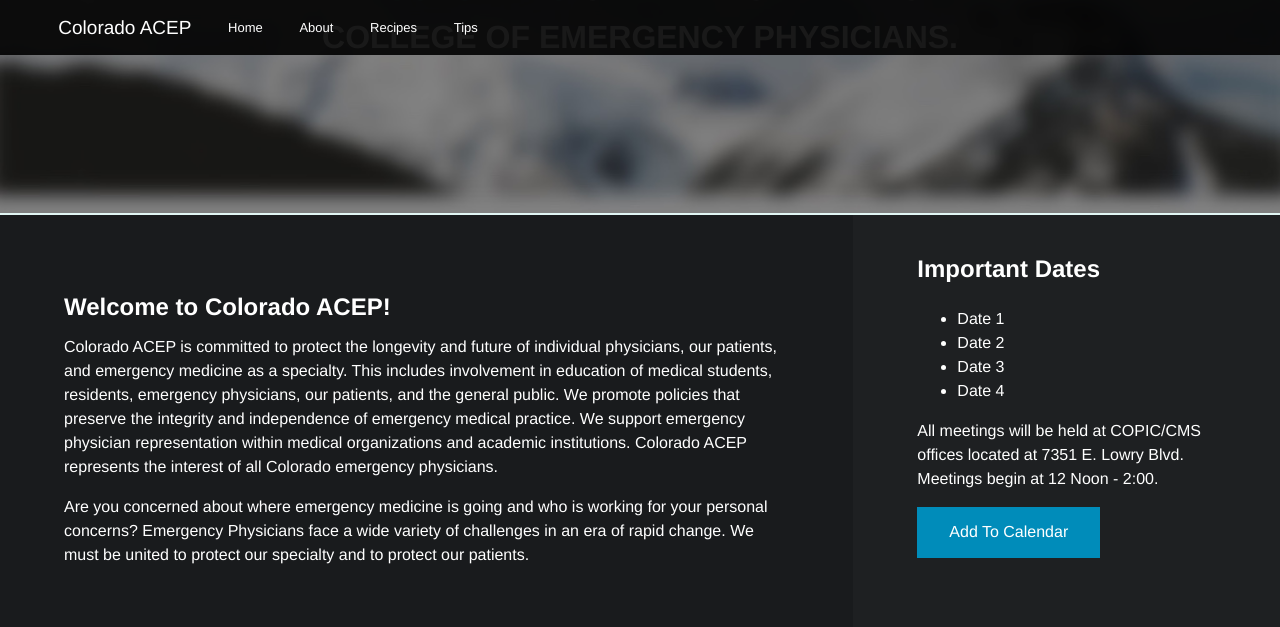
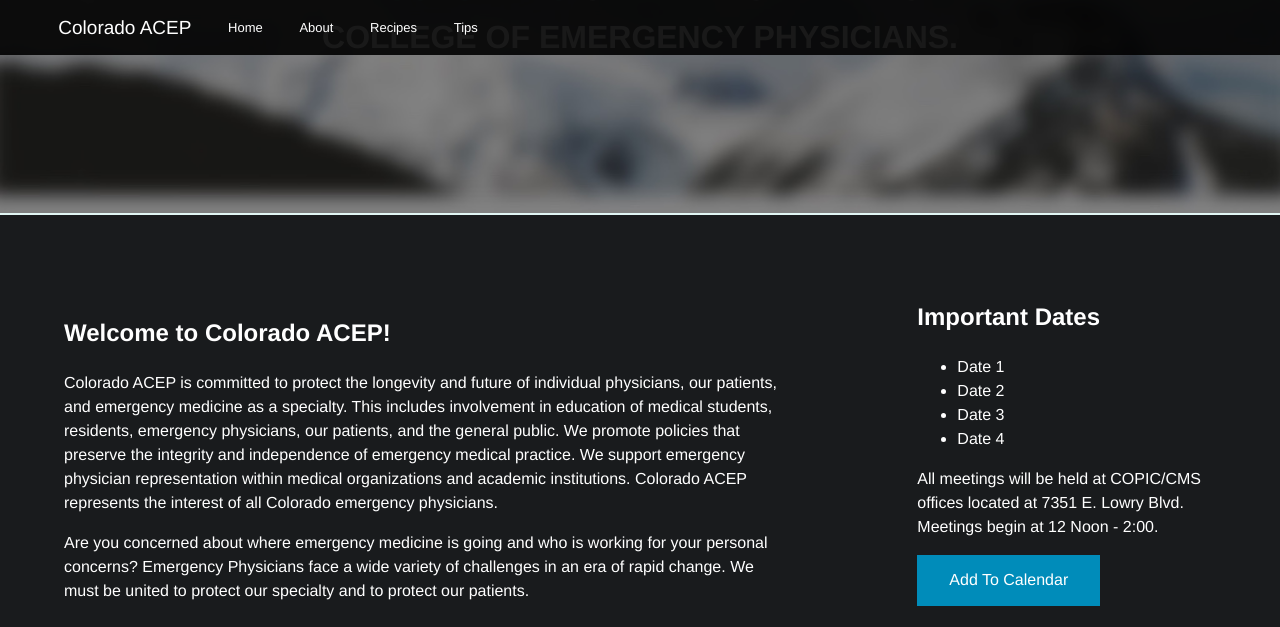
Before and after one commit to pebutler3/coacep, a Jekyll site: the page built from index.html, in a window 1280 px wide and 1400 px high, scrolled down 242 px. Shown: the top 627 px of the window. Built offline with Jekyll 4.4.1, drawn with Linux system fonts in a browser that asks for light colours; grey boxes are pictures that could not be loaded.

Commit message:
removed panel from about section

```diff
--- a/_sass/3-layouts/_home.scss
+++ b/_sass/3-layouts/_home.scss
@@ -1,16 +1,15 @@
 article.home-panel {
   @include grid-row;
-  background: lighten($gray, 2%);
+  background: $gray;
   color: $white;
   border-top: 2px solid $lt-green;
   section.about {
-    @include panel($bg: $gray, $border: false);
     @include grid-column(8);
     padding: $section-padding;
     margin-bottom: 0;
   }
   section.dates {
     @include grid-column(4);
-    padding: 1em 4em;
+    padding: 4em 4em;
   }
 }
```
